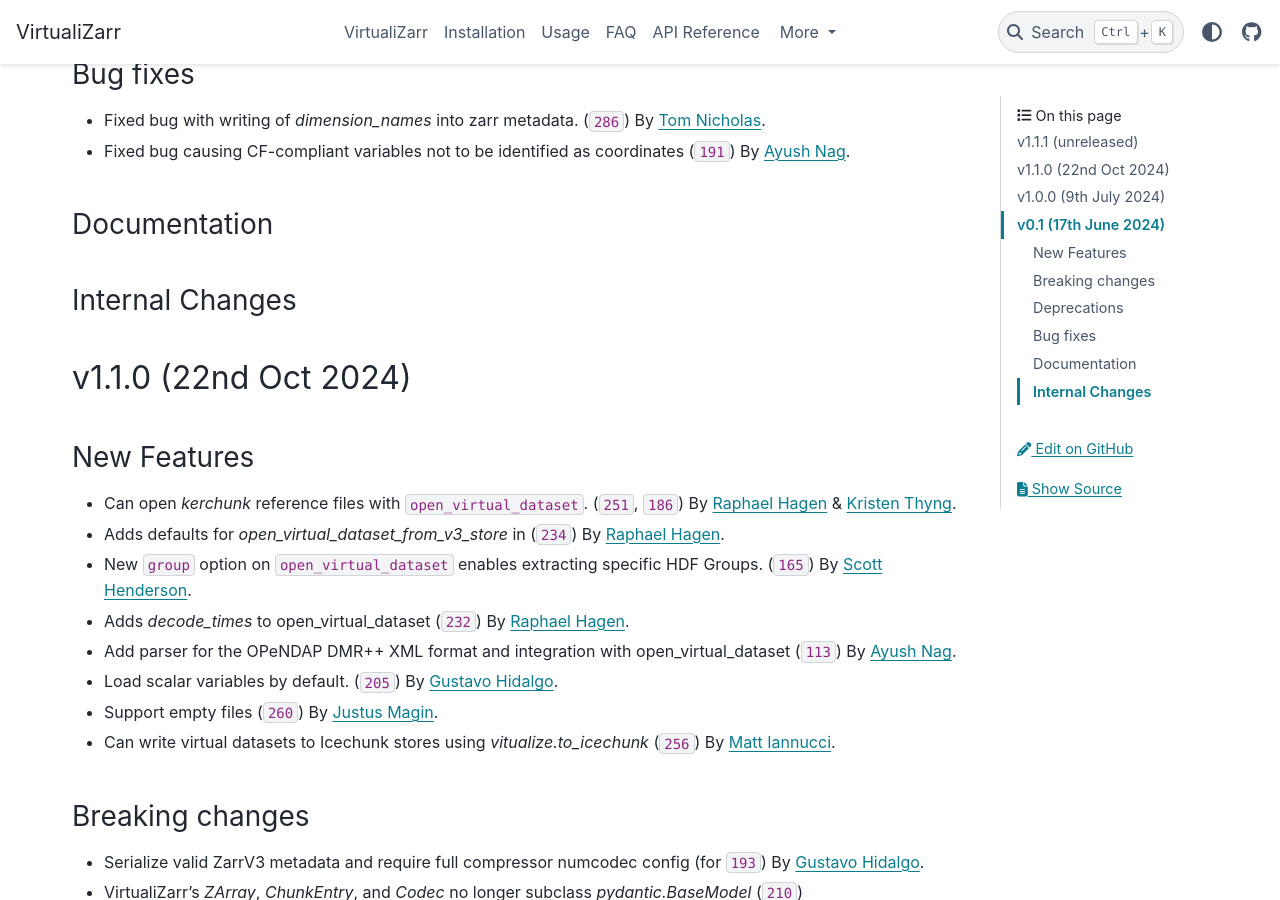
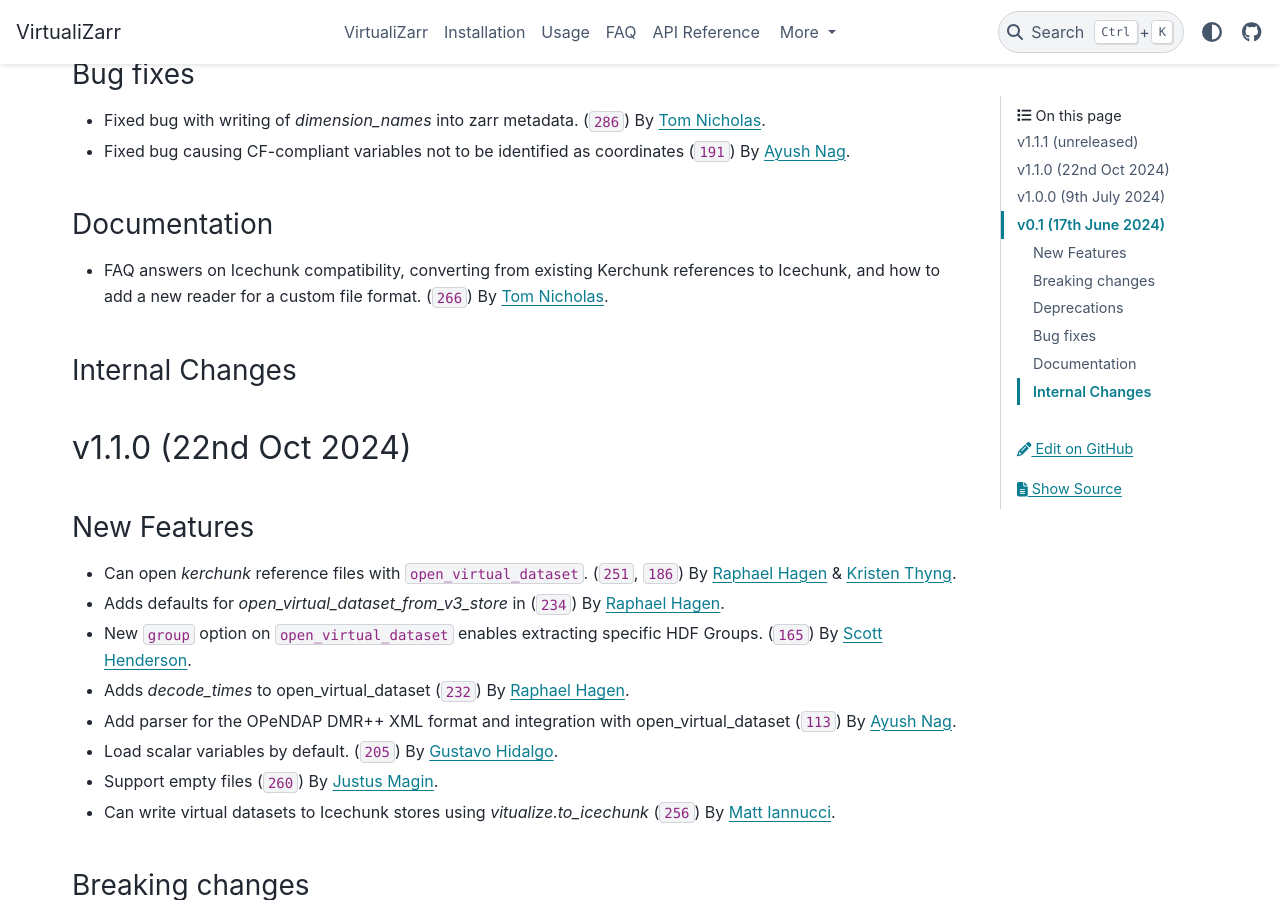
Before and after one commit to zarr-developers/VirtualiZarr, a Sphinx documentation site: the page built from docs/releases.rst, in a window 1280 px wide and 900 px high, scrolled down 531 px. Built offline with Sphinx 7.4.7 and the PyData theme 0.15.4, drawn with Linux system fonts in a browser that asks for light colours; cross-references to code outside the pages are shown as plain code.

Commit message:
add release note for #266

```diff
--- a/docs/releases.rst
+++ b/docs/releases.rst
@@ -28,6 +28,9 @@
 
 Documentation
 ~~~~~~~~~~~~~
+
+- FAQ answers on Icechunk compatibility, converting from existing Kerchunk references to Icechunk, and how to add a new reader for a custom file format.
+  (:pull:`266`) By `Tom Nicholas <https://github.com/TomNicholas>`_.
 
 Internal Changes
 ~~~~~~~~~~~~~~~~
```
